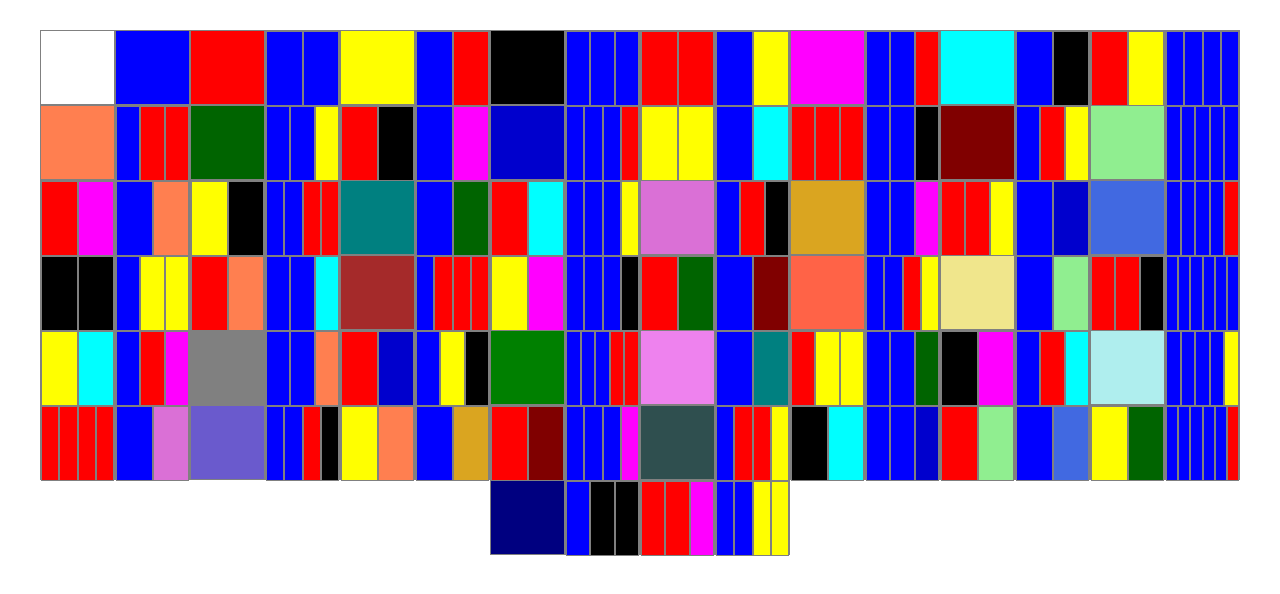
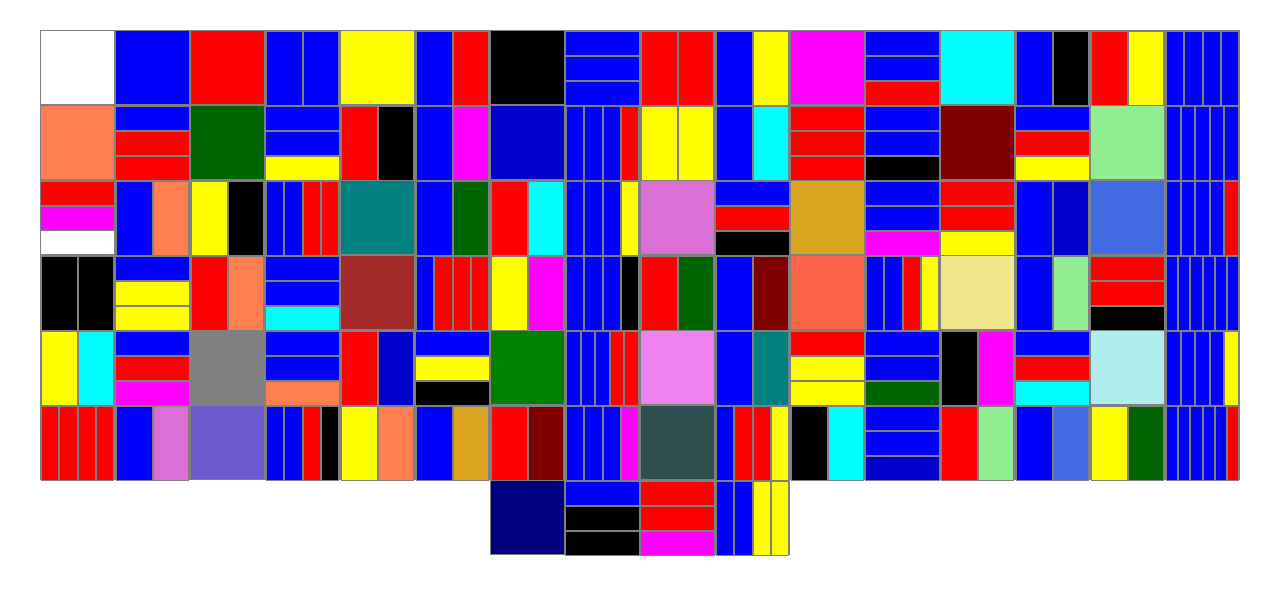
Before and after one commit to Fania/prime-fact-chart, a plain HTML site: page index.html in a window 1280 px wide. Drawn offline with Linux system fonts and the light colour scheme.

Commit message:
turn 3ers sideways

```diff
--- a/index.html
+++ b/index.html
@@ -19,7 +19,7 @@
       flex-wrap: wrap;
       align-content: center;
       justify-content: center;
-      border-collapse: collapse;
+      /* border-collapse: collapse; */
     }
 
     div {
@@ -33,6 +33,7 @@
     .subsection {
       display: flex;
       flex-wrap: nowrap;
+      flex-direction: row;
     }
 
 
@@ -42,16 +43,16 @@
       border: 0.5px solid gray;
     }
 
-    .subsection .side {
+    .side {
       flex-direction: column;
     }
 
-    .subsection .side div {
+    .side div {
       height: calc(75px /3);
       width: 75px;
     }
 
-
+    /* prime colours */
     .n1 { background: white; }
     .n2 { background: blue; }
     .n3 { background: red; }
@@ -104,7 +105,7 @@
     </div>
     <div class="n7"></div>
     <div class="n8">
-      <section class="subsection side">
+      <section class="side">
         <div class="n2"></div><div class="n2"></div><div class="n2"></div>
       </section>
     </div>
@@ -114,21 +115,27 @@
       </section>
     </div>
     <div class="n10">
-      <section class="subsection"><div class="n2"></div><div class="n5"></div></section>
+      <section class="subsection">
+        <div class="n2"></div><div class="n5"></div>
+      </section>
     </div>
 
     <div class="n11"></div>
     <div class="n12">
-      <section class="subsection">
+      <section class="side">
         <div class="n2"></div><div class="n2"></div><div class="n3"></div>
       </section>
     </div>
     <div class="n13"></div>
     <div class="n14">
-      <section class="subsection"><div class="n2"></div><div class="n7"></div></section>
+      <section class="subsection">
+        <div class="n2"></div><div class="n7"></div>
+      </section>
     </div>
     <div class="n15">
-      <section class="subsection"><div class="n3"></div><div class="n5"></div></section>
+      <section class="subsection">
+        <div class="n3"></div><div class="n5"></div>
+      </section>
     </div>
     <div class="n16">
       <section class="subsection">
@@ -137,22 +144,26 @@
     </div>
     <div class="n17"></div>
     <div class="n18">
-      <section class="subsection">
+      <section class="side">
         <div class="n2"></div><div class="n3"></div><div class="n3"></div>
       </section>
     </div>
     <div class="n19"></div>
     <div class="n20">
-      <section class="subsection">
+      <section class="side">
         <div class="n2"></div><div class="n2"></div><div class="n5"></div>
       </section>
     </div>
 
     <div class="n21">
-      <section class="subsection"><div class="n3"></div><div class="n7"></div></section>
+      <section class="subsection">
+        <div class="n3"></div><div class="n7"></div>
+      </section>
     </div>
     <div class="n22">
-      <section class="subsection"><div class="n2"></div><div class="n11"></div></section>
+      <section class="subsection">
+        <div class="n2"></div><div class="n11"></div>
+      </section>
     </div>
     <div class="n23"></div>
     <div class="n24">
@@ -161,24 +172,28 @@
       </section>
     </div>
     <div class="n25">
-      <section class="subsection"><div class="n5"></div><div class="n5"></div></section>
+      <section class="subsection">
+        <div class="n5"></div><div class="n5"></div>
+      </section>
     </div>
     <div class="n26">
-      <section class="subsection"><div class="n2"></div><div class="n13"></div></section>
+      <section class="subsection">
+        <div class="n2"></div><div class="n13"></div>
+      </section>
     </div>
     <div class="n27">
-      <section class="subsection">
+      <section class="side">
         <div class="n3"></div><div class="n3"></div><div class="n3"></div>
       </section>
     </div>
     <div class="n28">
-      <section class="subsection">
+      <section class="side">
         <div class="n2"></div><div class="n2"></div><div class="n7"></div>
       </section>
     </div>
     <div class="n29"></div>
     <div class="n30">
-      <section class="subsection">
+      <section class="side">
         <div class="n2"></div><div class="n3"></div><div class="n5"></div>
       </section>
     </div>
@@ -190,13 +205,17 @@
       </section>
     </div>
     <div class="n33">
-      <section class="subsection"><div class="n3"></div><div class="n11"></div></section>
+      <section class="side"><div class="n3"></div><div class="n11"></div></section>
     </div>
     <div class="n34">
-      <section class="subsection"><div class="n2"></div><div class="n17"></div></section>
+      <section class="subsection">
+        <div class="n2"></div><div class="n17"></div>
+      </section>
     </div>
     <div class="n35">
-      <section class="subsection"><div class="n5"></div><div class="n7"></div></section>
+      <section class="subsection">
+        <div class="n5"></div><div class="n7"></div>
+      </section>
     </div>
     <div class="n36">
       <section class="subsection">
@@ -205,10 +224,14 @@
     </div>
     <div class="n37"></div>
     <div class="n38">
-      <section class="subsection"><div class="n2"></div><div class="n19"></div></section>
+      <section class="subsection">
+        <div class="n2"></div><div class="n19"></div>
+      </section>
     </div>
     <div class="n39">
-      <section class="subsection"><div class="n3"></div><div class="n13"></div></section>
+      <section class="subsection">
+        <div class="n3"></div><div class="n13"></div>
+      </section>
     </div>
     <div class="n40">
       <section class="subsection">
@@ -218,23 +241,25 @@
 
     <div class="n41"></div>
     <div class="n42">
-      <section class="subsection">
+      <section class="side">
         <div class="n2"></div><div class="n3"></div><div class="n7"></div>
       </section>
     </div>
     <div class="n43"></div>
     <div class="n44">
-      <section class="subsection">
+      <section class="side">
         <div class="n2"></div><div class="n2"></div><div class="n11"></div>
       </section>
     </div>
     <div class="n45">
-      <section class="subsection">
+      <section class="side">
         <div class="n3"></div><div class="n3"></div><div class="n5"></div>
       </section>
     </div>
     <div class="n46">
-      <section class="subsection"><div class="n2"></div><div class="n23"></div></section>
+      <section class="subsection">
+        <div class="n2"></div><div class="n23"></div>
+      </section>
     </div>
     <div class="n47"></div>
     <div class="n48">
@@ -248,16 +273,18 @@
       </section>
     </div>
     <div class="n50">
-      <section class="subsection">
+      <section class="side">
         <div class="n2"></div><div class="n5"></div><div class="n5"></div>
       </section>
     </div>
 
     <div class="n51">
-      <section class="subsection"><div class="n3"></div><div class="n17"></div></section>
+      <section class="subsection">
+        <div class="n3"></div><div class="n17"></div>
+      </section>
     </div>
     <div class="n52">
-      <section class="subsection">
+      <section class="side">
         <div class="n2"></div><div class="n2"></div><div class="n13"></div>
       </section>
     </div>
@@ -268,7 +295,9 @@
       </section>
     </div>
     <div class="n55">
-      <section class="subsection"><div class="n5"></div><div class="n11"></div></section>
+      <section class="subsection">
+        <div class="n5"></div><div class="n11"></div>
+      </section>
     </div>
     <div class="n56">
       <section class="subsection">
@@ -276,10 +305,14 @@
       </section>
     </div>
     <div class="n57">
-      <section class="subsection"><div class="n3"></div><div class="n19"></div></section>
+      <section class="subsection">
+        <div class="n3"></div><div class="n19"></div>
+      </section>
     </div>
     <div class="n58">
-      <section class="subsection"><div class="n2"></div><div class="n29"></div></section>
+      <section class="subsection">
+        <div class="n2"></div><div class="n29"></div>
+      </section>
     </div>
     <div class="n59"></div>
     <div class="n60">
@@ -290,10 +323,12 @@
 
     <div class="n61"></div>
     <div class="n62">
-      <section class="subsection"><div class="n2"></div><div class="n31"></div></section>
+      <section class="subsection">
+        <div class="n2"></div><div class="n31"></div>
+      </section>
     </div>
     <div class="n63">
-      <section class="subsection">
+      <section class="side">
         <div class="n3"></div><div class="n3"></div><div class="n7"></div>
       </section>
     </div>
@@ -303,24 +338,28 @@
       </section>
     </div>
     <div class="n65">
-      <section class="subsection"><div class="n5"></div><div class="n13"></div></section>
+      <section class="subsection">
+        <div class="n5"></div><div class="n13"></div>
+      </section>
     </div>
     <div class="n66">
-      <section class="subsection">
+      <section class="side">
         <div class="n2"></div><div class="n3"></div><div class="n11"></div>
       </section>
     </div>
     <div class="n67"></div>
     <div class="n68">
-      <section class="subsection">
+      <section class="side">
         <div class="n2"></div><div class="n2"></div><div class="n17"></div>
       </section>
     </div>
     <div class="n69">
-      <section class="subsection"><div class="n3"></div><div class="n23"></div></section>
+      <section class="subsection">
+        <div class="n3"></div><div class="n23"></div>
+      </section>
     </div>
     <div class="n70">
-      <section class="subsection">
+      <section class="side">
         <div class="n2"></div><div class="n5"></div><div class="n7"></div>
       </section>
     </div>
@@ -333,23 +372,27 @@
     </div>
     <div class="n73"></div>
     <div class="n74">
-      <section class="subsection"><div class="n2"></div><div class="n37"></div></section>
+      <section class="subsection">
+        <div class="n2"></div><div class="n37"></div>
+      </section>
     </div>
     <div class="n75">
-      <section class="subsection">
+      <section class="side">
         <div class="n3"></div><div class="n5"></div><div class="n5"></div>
       </section>
     </div>
     <div class="n76">
-      <section class="subsection">
+      <section class="side">
         <div class="n2"></div><div class="n2"></div><div class="n19"></div>
       </section>
     </div>
     <div class="n77">
-      <section class="subsection"><div class="n7"></div><div class="n11"></div></section>
+      <section class="subsection">
+        <div class="n7"></div><div class="n11"></div>
+      </section>
     </div>
     <div class="n78">
-      <section class="subsection">
+      <section class="side">
         <div class="n2"></div><div class="n3"></div><div class="n13"></div>
       </section>
     </div>
@@ -366,7 +409,9 @@
       </section>
     </div>
     <div class="n82">
-      <section class="subsection"><div class="n2"></div><div class="n41"></div></section>
+      <section class="subsection">
+        <div class="n2"></div><div class="n41"></div>
+      </section>
     </div>
     <div class="n83"></div>
     <div class="n84">
@@ -375,13 +420,19 @@
       </section>
     </div>
     <div class="n85">
-      <section class="subsection"><div class="n5"></div><div class="n17"></div></section>
+      <section class="subsection">
+        <div class="n5"></div><div class="n17"></div>
+      </section>
     </div>
     <div class="n86">
-      <section class="subsection"><div class="n2"></div><div class="n43"></div></section>
+      <section class="subsection">
+        <div class="n2"></div><div class="n43"></div>
+      </section>
     </div>
     <div class="n87">
-      <section class="subsection"><div class="n3"></div><div class="n29"></div></section>
+      <section class="subsection">
+        <div class="n3"></div><div class="n29"></div>
+      </section>
     </div>
     <div class="n88">
       <section class="subsection">
@@ -396,21 +447,29 @@
     </div>
 
     <div class="n91">
-      <section class="subsection"><div class="n7"></div><div class="n13"></div></section>
+      <section class="subsection">
+        <div class="n7"></div><div class="n13"></div>
+      </section>
     </div>
     <div class="n92">
-      <section class="subsection">
+      <section class="side">
         <div class="n2"></div><div class="n2"></div><div class="n23"></div>
       </section>
     </div>
     <div class="n93">
-      <section class="subsection"><div class="n3"></div><div class="n31"></div></section>
+      <section class="subsection">
+        <div class="n3"></div><div class="n31"></div>
+      </section>
     </div>
     <div class="n94">
-      <section class="subsection"><div class="n2"></div><div class="n47"></div></section>
+      <section class="subsection">
+        <div class="n2"></div><div class="n47"></div>
+      </section>
     </div>
     <div class="n95">
-      <section class="subsection"><div class="n5"></div><div class="n19"></div></section>
+      <section class="subsection">
+        <div class="n5"></div><div class="n19"></div>
+      </section>
     </div>
     <div class="n96">
       <section class="subsection">
@@ -419,12 +478,12 @@
     </div>
     <div class="n97"></div>
     <div class="n98">
-      <section class="subsection">
+      <section class="side">
         <div class="n2"></div><div class="n7"></div><div class="n7"></div>
       </section>
     </div>
     <div class="n99">
-      <section class="subsection">
+      <section class="side">
         <div class="n3"></div><div class="n3"></div><div class="n11"></div>
       </section>
     </div>
```
